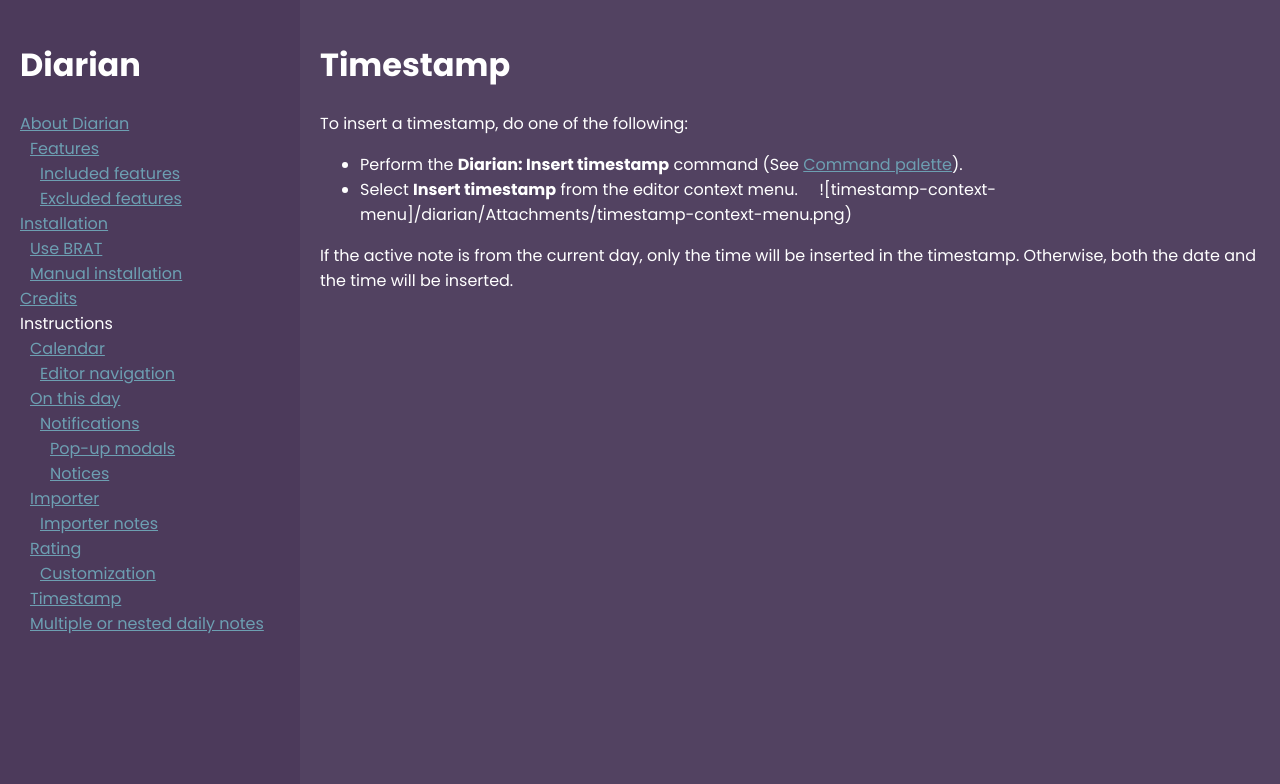
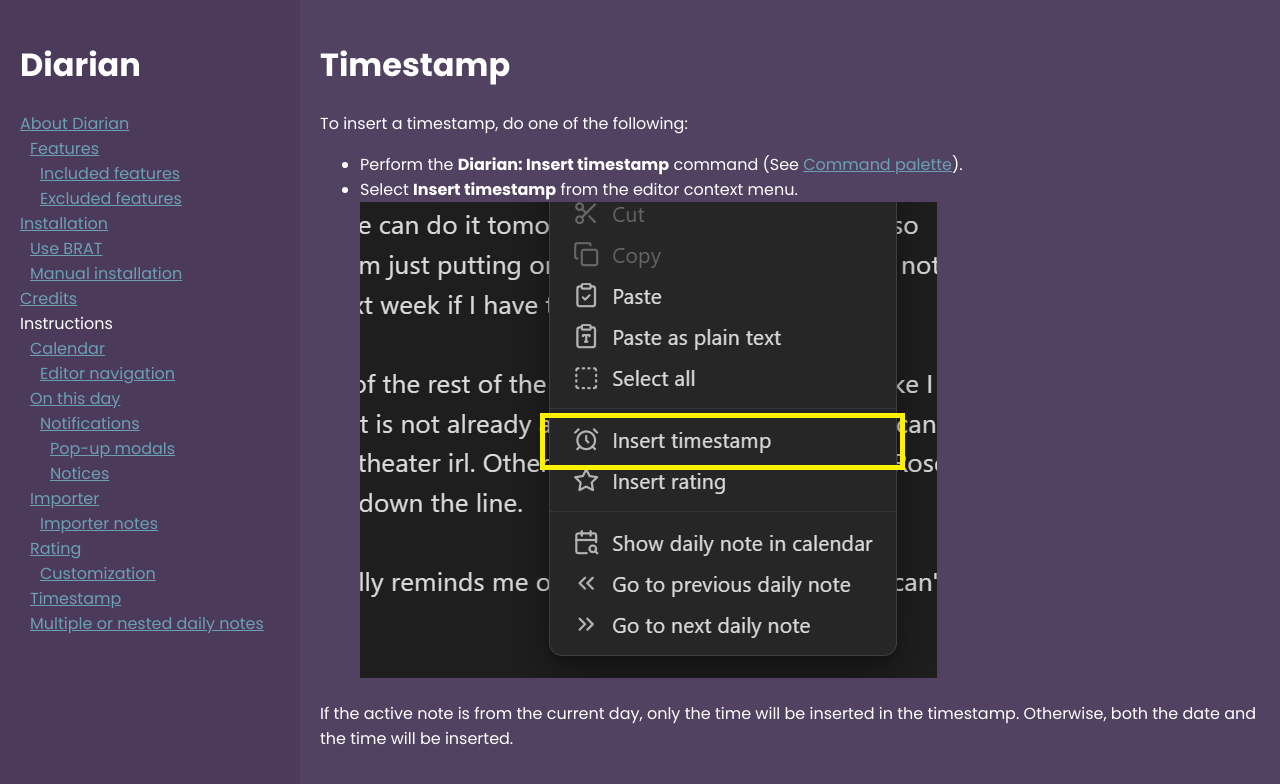
Before and after one commit to Erallie/diarian, a Jekyll site: the page built from Instructions/Timestamp.md, in a window 1280 px wide. Shown: the top 784 px of the page. Built offline with Jekyll 4.4.1, drawn with Linux system fonts in a browser that asks for light colours.

Commit message:
PUSH NOTE : Timestamp.md

```diff
--- a/Instructions/Timestamp.md
+++ b/Instructions/Timestamp.md
@@ -7,6 +7,6 @@ share: true
 To insert a timestamp, do one of the following:
 - Perform the **Diarian: Insert timestamp** command (See [Command palette](https://help.obsidian.md/Plugins/Command+palette)).
 - Select **Insert timestamp** from the editor context menu.
-    ![timestamp-context-menu]/diarian/Attachments/timestamp-context-menu.png)
+    ![timestamp-context-menu](../Attachments/timestamp-context-menu.png)
 
 If the active note is from the current day, only the time will be inserted in the timestamp. Otherwise, both the date and the time will be inserted.
```
